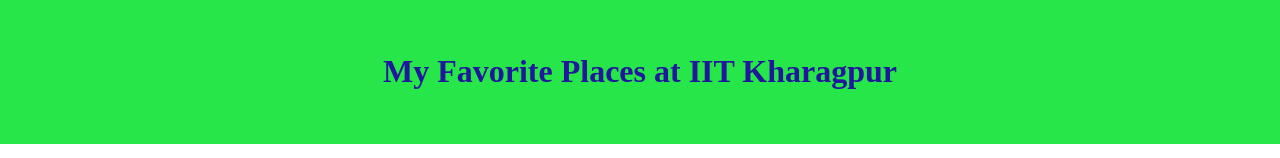
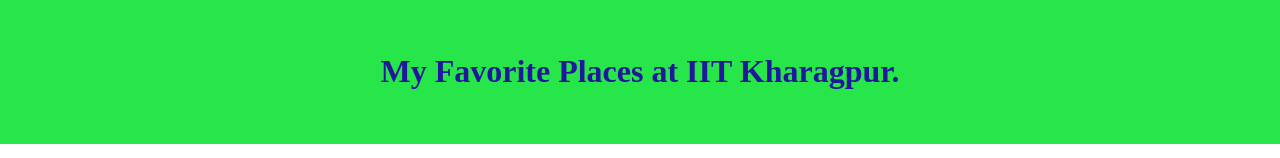
Before and after one commit to vedantsharma2508/Vedant_associate, a plain HTML site: page index.html in a window 1280 px wide. Shown: the top 158 px of the page. Drawn offline with Linux system fonts and the light colour scheme.

Commit message:
This is a test of branch.

```diff
--- a/index.html
+++ b/index.html
@@ -49,7 +49,7 @@
 <body>
 
   <header>
-    <h1>My Favorite Places at IIT Kharagpur</h1>
+    <h1>My Favorite Places at IIT Kharagpur.</h1>
   </header>
 
   <div class="container">
```
